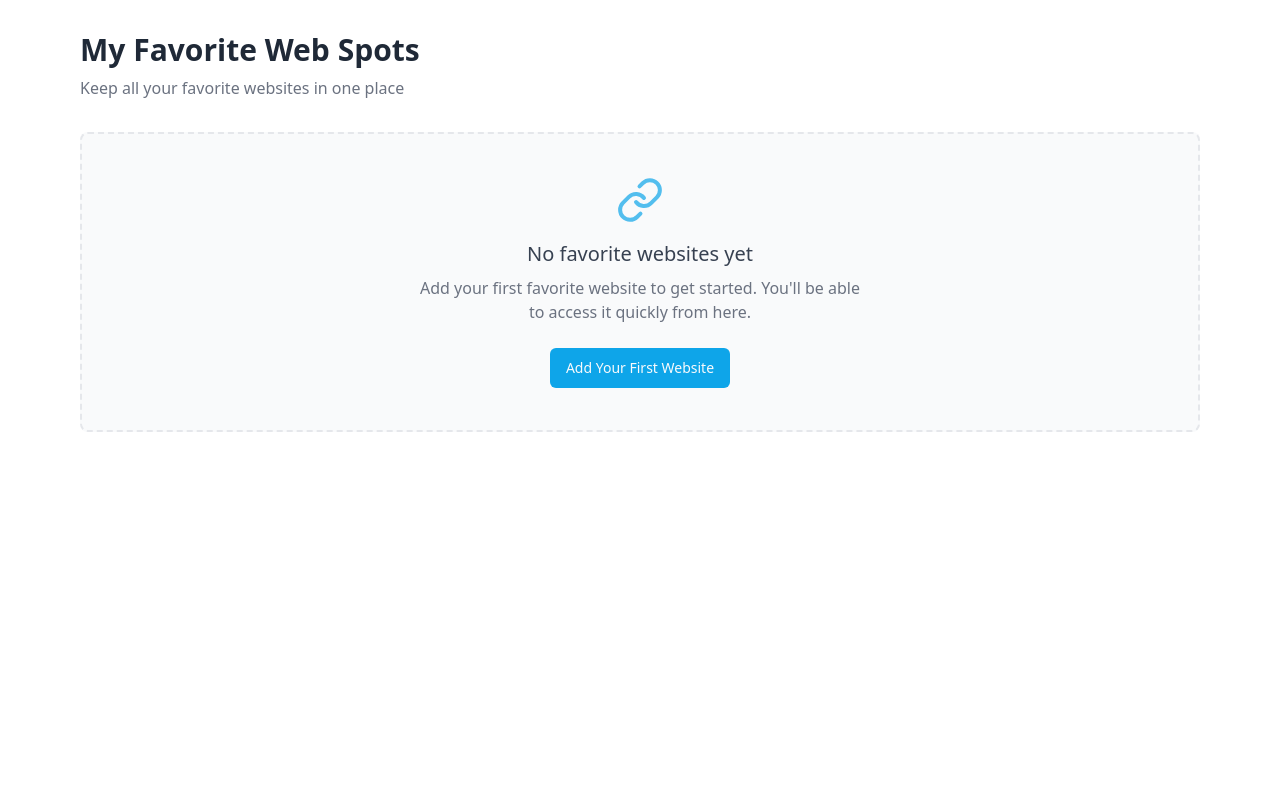
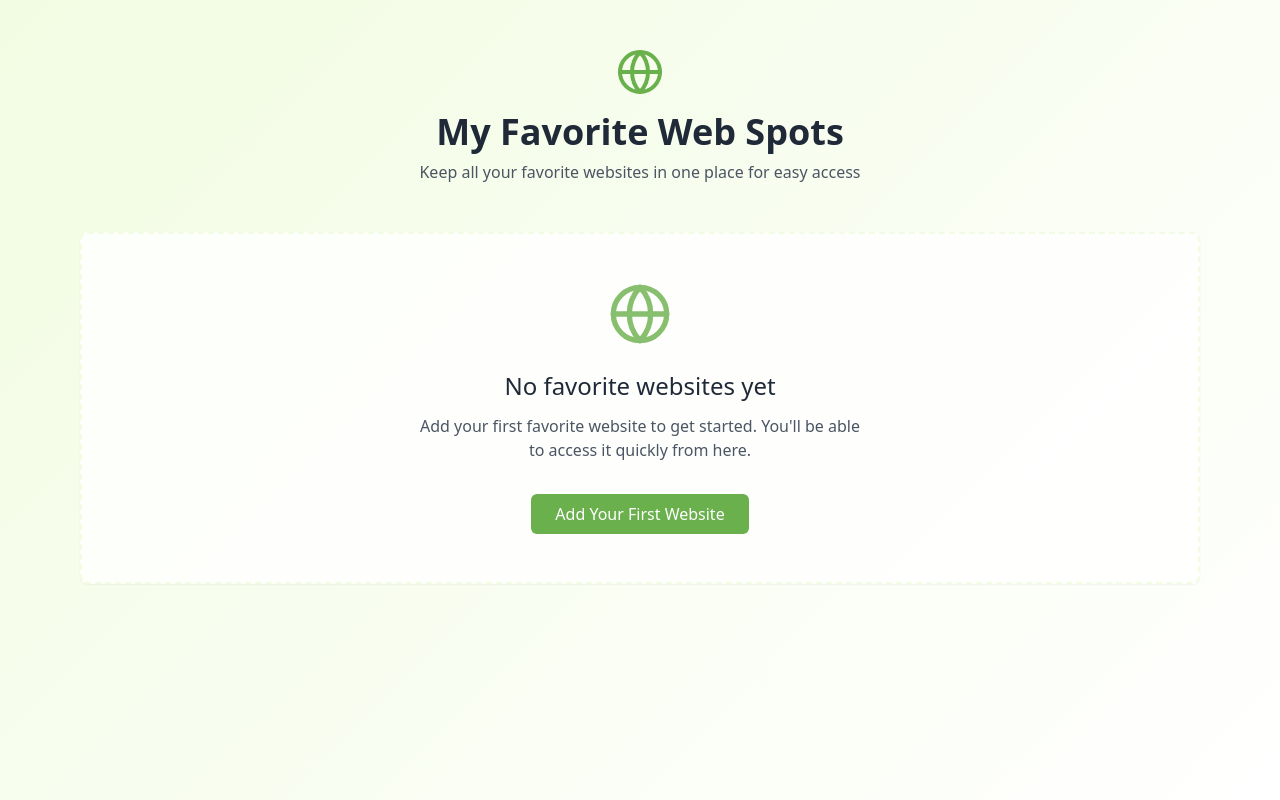
Before and after one commit to Mobarak786/favorite-web-spots, a React (Vite) app: page / in a window 1280 px wide. Built offline with nearby package versions, Linux system fonts and the light colour scheme.

Commit message:
Fix: Improve home page design and add website form
- Improved the home page design.
- Fixed the add website button not opening the modal.
- Applied a linear gradient color theme.

```diff
--- a/src/components/AddWebsiteForm.tsx
+++ b/src/components/AddWebsiteForm.tsx
@@ -1,5 +1,5 @@
 
-import React, { useState } from 'react';
+import React, { useState, useRef } from 'react';
 import { Button } from "@/components/ui/button";
 import {
   Dialog,
@@ -24,6 +24,7 @@ const AddWebsiteForm: React.FC<AddWebsiteFormProps> = ({ onAddWebsite }) => {
   const [url, setUrl] = useState('');
   const [customIconUrl, setCustomIconUrl] = useState('');
   const [useCustomIcon, setUseCustomIcon] = useState(false);
+  const triggerRef = useRef<HTMLButtonElement>(null);
 
   const handleSubmit = (e: React.FormEvent) => {
     e.preventDefault();
@@ -54,7 +55,10 @@ const AddWebsiteForm: React.FC<AddWebsiteFormProps> = ({ onAddWebsite }) => {
   return (
     <Dialog open={open} onOpenChange={setOpen}>
       <DialogTrigger asChild>
-        <Button className="flex gap-2 items-center bg-spot-primary hover:bg-spot-secondary">
+        <Button
+          ref={triggerRef}
+          className="flex gap-2 items-center bg-spot-primary hover:bg-spot-secondary text-white"
+        >
           <Plus size={16} />
           <span>Add Website</span>
         </Button>
@@ -124,7 +128,7 @@ const AddWebsiteForm: React.FC<AddWebsiteFormProps> = ({ onAddWebsite }) => {
             >
               Cancel
             </Button>
-            <Button type="submit">Add Website</Button>
+            <Button type="submit" className="bg-spot-primary hover:bg-spot-secondary">Add Website</Button>
           </div>
         </form>
       </DialogContent>
--- a/src/components/EmptyState.tsx
+++ b/src/components/EmptyState.tsx
@@ -1,7 +1,7 @@
 
 import React from 'react';
 import { Button } from "@/components/ui/button";
-import { Link } from "lucide-react";
+import { Globe } from "lucide-react";
 
 interface EmptyStateProps {
   onAddClick: () => void;
@@ -9,13 +9,13 @@ interface EmptyStateProps {
 
 const EmptyState: React.FC<EmptyStateProps> = ({ onAddClick }) => {
   return (
-    <div className="flex flex-col items-center justify-center p-8 mt-8 border-2 border-dashed border-gray-200 rounded-lg bg-gray-50 min-h-[300px]">
-      <Link size={48} className="text-spot-primary opacity-70 mb-4" />
-      <h3 className="text-xl font-medium text-gray-700 mb-2">No favorite websites yet</h3>
-      <p className="text-gray-500 mb-6 text-center max-w-md">
+    <div className="flex flex-col items-center justify-center p-12 mt-8 border-2 border-dashed border-spot-accent rounded-lg bg-white/80 min-h-[350px] shadow-sm">
+      <Globe size={64} className="text-spot-primary opacity-80 mb-6" />
+      <h3 className="text-2xl font-medium text-gray-800 mb-3">No favorite websites yet</h3>
+      <p className="text-gray-600 mb-8 text-center max-w-md">
         Add your first favorite website to get started. You'll be able to access it quickly from here.
       </p>
-      <Button onClick={onAddClick} className="bg-spot-primary hover:bg-spot-secondary">
+      <Button onClick={onAddClick} className="bg-spot-primary hover:bg-spot-secondary text-white px-6 py-2 text-base">
         Add Your First Website
       </Button>
     </div>
--- a/src/components/WebsiteCard.tsx
+++ b/src/components/WebsiteCard.tsx
@@ -24,7 +24,7 @@ const WebsiteCard: React.FC<WebsiteCardProps> = ({ website, onRemove }) => {
 
   return (
     <Card
-      className="group hover:shadow-md transition-all duration-200 cursor-pointer overflow-hidden h-[160px] animate-fade-in"
+      className="group hover:shadow-md transition-all duration-300 cursor-pointer overflow-hidden h-[180px] animate-fade-in border-2 border-transparent hover:border-spot-accent"
       onClick={handleClick}
     >
       <CardContent className="p-4 flex flex-col items-center justify-between h-full relative">
@@ -34,16 +34,17 @@ const WebsiteCard: React.FC<WebsiteCardProps> = ({ website, onRemove }) => {
             size="icon"
             className="h-8 w-8 text-destructive hover:bg-destructive/10"
             onClick={handleRemove}
+            aria-label={`Remove ${website.name}`}
           >
             <Trash size={16} />
           </Button>
         </div>
 
-        <div className="flex justify-center items-center h-20 w-20 my-2">
+        <div className="flex justify-center items-center h-24 w-24 my-2 p-2">
           <img
             src={website.iconUrl}
             alt={`${website.name} icon`}
-            className="max-h-full max-w-full object-contain rounded"
+            className="max-h-full max-w-full object-contain rounded-md"
             onError={(e) => {
               // If image fails to load, use a fallback
               (e.target as HTMLImageElement).src = 'https://www.google.com/s2/favicons?domain=example.com&sz=64';
@@ -51,7 +52,7 @@ const WebsiteCard: React.FC<WebsiteCardProps> = ({ website, onRemove }) => {
           />
         </div>
 
-        <p className="text-center font-medium text-sm mt-2 line-clamp-2">
+        <p className="text-center font-medium text-sm mt-2 line-clamp-2 text-gray-800">
           {website.name}
         </p>
       </CardContent>
--- a/src/index.css
+++ b/src/index.css
@@ -1,3 +1,4 @@
+
 @tailwind base;
 @tailwind components;
 @tailwind utilities;
@@ -96,6 +97,17 @@
   }
 
   body {
-    @apply bg-background text-foreground;
+    @apply bg-green-gradient text-foreground;
   }
 }
+
+/* Add a nice animation for website cards */
+.website-card-enter {
+  opacity: 0;
+  transform: scale(0.9);
+}
+.website-card-enter-active {
+  opacity: 1;
+  transform: scale(1);
+  transition: opacity 300ms, transform 300ms;
+}
--- a/src/pages/Index.tsx
+++ b/src/pages/Index.tsx
@@ -1,19 +1,24 @@
 
-import React, { useEffect, useState } from 'react';
+import React, { useEffect, useState, useRef } from 'react';
 import { Website } from '@/types/website';
 import { addWebsite, getWebsites, removeWebsite } from '@/services/websiteStorage';
 import WebsiteCard from '@/components/WebsiteCard';
 import AddWebsiteForm from '@/components/AddWebsiteForm';
 import EmptyState from '@/components/EmptyState';
+import { Globe } from 'lucide-react';
 
 const Index: React.FC = () => {
   const [websites, setWebsites] = useState<Website[]>([]);
-  const [addDialogOpen, setAddDialogOpen] = useState(false);
+  const [isLoading, setIsLoading] = useState(true);
+
+  // Reference to the dialog trigger button for empty state
+  const dialogTriggerRef = useRef<HTMLButtonElement>(null);
 
   // Load websites from localStorage on component mount
   useEffect(() => {
     const storedWebsites = getWebsites();
     setWebsites(storedWebsites);
+    setIsLoading(false);
   }, []);
 
   const handleAddWebsite = (name: string, url: string, iconUrl: string) => {
@@ -26,31 +31,36 @@ const Index: React.FC = () => {
     setWebsites(prev => prev.filter(website => website.id !== id));
   };
 
-  // Reference to the dialog trigger button for empty state
-  const dialogTriggerRef = React.useRef<HTMLButtonElement>(null);
+  if (isLoading) {
+    return (
+      <div className="flex justify-center items-center h-screen">
+        <div className="animate-spin rounded-full h-12 w-12 border-t-2 border-b-2 border-spot-primary"></div>
+      </div>
+    );
+  }
 
   return (
-    <div className="container max-w-6xl mx-auto px-4 py-8">
-      <header className="mb-8">
-        <div className="flex flex-col md:flex-row justify-between items-center gap-4">
-          <div>
-            <h1 className="text-3xl font-bold text-gray-800">My Favorite Web Spots</h1>
-            <p className="text-gray-500 mt-2">Keep all your favorite websites in one place</p>
+    <div className="min-h-screen bg-green-gradient">
+      <div className="container max-w-6xl mx-auto px-4 py-12">
+        <header className="mb-12 text-center">
+          <div className="flex flex-col items-center mb-6">
+            <Globe size={48} className="text-spot-primary mb-4" />
+            <h1 className="text-4xl font-bold text-gray-800 mb-2">My Favorite Web Spots</h1>
+            <p className="text-gray-600 max-w-xl mx-auto">Keep all your favorite websites in one place for easy access</p>
           </div>
 
           {websites.length > 0 && (
-            <AddWebsiteForm
-              onAddWebsite={handleAddWebsite}
-            />
+            <div className="mt-6">
+              <AddWebsiteForm onAddWebsite={handleAddWebsite} />
+            </div>
           )}
-        </div>
         </header>
 
-      <main>
+        <main className="mb-12">
           {websites.length === 0 ? (
             <EmptyState onAddClick={() => dialogTriggerRef.current?.click()} />
           ) : (
-          <div className="grid grid-cols-2 sm:grid-cols-3 md:grid-cols-4 lg:grid-cols-5 xl:grid-cols-6 gap-4">
+            <div className="grid grid-cols-2 sm:grid-cols-3 md:grid-cols-4 lg:grid-cols-5 xl:grid-cols-6 gap-6">
               {websites.map((website) => (
                 <WebsiteCard
                   key={website.id}
@@ -66,11 +76,13 @@ const Index: React.FC = () => {
             <div className="hidden">
               <AddWebsiteForm
                 onAddWebsite={handleAddWebsite}
+                ref={dialogTriggerRef}
               />
             </div>
           )}
         </main>
       </div>
+    </div>
   );
 };
 
--- a/tailwind.config.ts
+++ b/tailwind.config.ts
@@ -1,4 +1,3 @@
-
 import type { Config } from "tailwindcss";
 
 export default {
@@ -63,12 +62,12 @@ export default {
 					border: 'hsl(var(--sidebar-border))',
 					ring: 'hsl(var(--sidebar-ring))'
 				},
-				// Custom colors for our website favorites app
+				// Updated colors for our website favorites app
 				spot: {
-					primary: '#0EA5E9',
-					secondary: '#0284C7',
-					accent: '#E0F2FE',
-					background: '#F0F9FF',
+					primary: '#6AB04C',    // Changed to a green color
+					secondary: '#4C9A2A',  // Darker green
+					accent: '#F2FCE2',     // Light green for accent
+					background: '#FFFFFF', // White background
 				}
 			},
 			borderRadius: {
@@ -107,6 +106,9 @@ export default {
 				'accordion-up': 'accordion-up 0.2s ease-out',
 				'fade-in': 'fade-in 0.3s ease-in-out',
 				'fade-out': 'fade-out 0.3s ease-in-out'
+			},
+			backgroundImage: {
+				'green-gradient': 'linear-gradient(135deg, #F2FCE2 0%, #FFFFFF 100%)',
 			}
 		}
 	},
```
Lines whose indentation alone changed are shown as unchanged.
